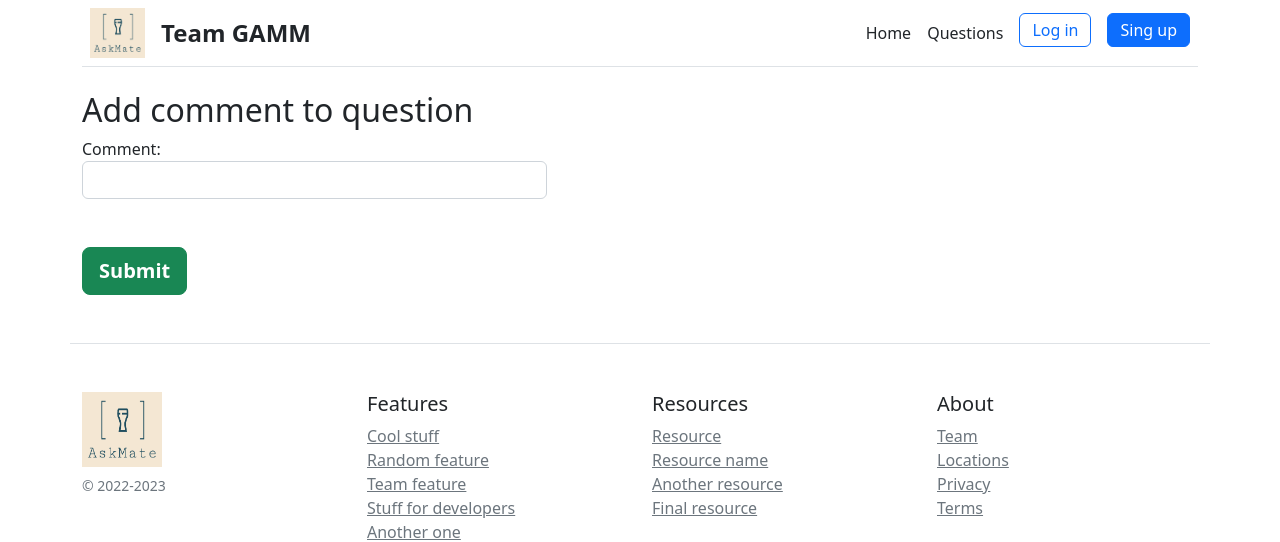
After one commit to wilk98/AskMate, a Flask app: page /question/1/new-comment in a window 1280 px wide. The commit adds this page. Shown: the top 542 px of the page. Run offline with Flask 2, Linux system fonts and the light colour scheme.

Commit message:
add comment to answer and question

```diff
--- a/server.py
+++ b/server.py
@@ -59,6 +59,21 @@ def add_new_answer(question_id):
                            message='')
 
 
+@app.route('/question/<question_id>/new-comment', methods=['POST', 'GET'])
+def add_comment_question(question_id):
+    ts_epoch = (int(time.time()))
+    comment_to_post = {}
+    if request.method == 'POST':
+        comment_to_post['submission_time'] = str(datetime.fromtimestamp(ts_epoch).strftime('%Y-%m-%d %H:%M:%S'))
+        comment_to_post['message'] = request.form['comment']
+        comment_to_post['edited_count'] = 0
+        comment_to_post['question_id'] = question_id
+        data_manager.post_comment_question(comment_to_post)
+
+        return redirect('/list')
+    return render_template('comment_question.html', question_id=question_id)
+
+
 @app.route('/answer/<answer_id>/new-comment', methods=['POST', 'GET'])
 def add_comment_answer(answer_id):
     ts_epoch = (int(time.time()))
@@ -68,10 +83,10 @@ def add_comment_answer(answer_id):
         comment_to_post['message'] = request.form['comment']
         comment_to_post['edited_count'] = 0
         comment_to_post['answer_id'] = answer_id
-        data_manager.post_comment(comment_to_post)
+        data_manager.post_comment_answer(comment_to_post)
 
         return redirect('/list')
-    return render_template('comment.html', answer_id=answer_id)
+    return render_template('comment_answer.html', answer_id=answer_id)
 
 
 
@@ -90,6 +105,7 @@ def add_comment_answer(answer_id):
 def display_question(question_id):
     question_to_show = data_manager.get_question(question_id)
     answers_to_show = data_manager.get_answers(question_id)
+    comment_to_show = data_manager.get_comment_question(question_id)
     tag_id = data_manager.get_tag_id(question_id)
     tag_list = [row["tag_id"] for row in tag_id]
     tags_to_show = []
@@ -104,14 +120,13 @@ def display_question(question_id):
             all_tags.append(i)
         else:
             all_tags.append(i)
-    return render_template('question_to_show.html', question=question_to_show[0], answers=answers_to_show, tag=all_tags)
+    return render_template('question_to_show.html', question=question_to_show[0], answers=answers_to_show,comment = comment_to_show, tag=all_tags)
 
 
 @app.route("/answer/<answer_id>")
 def display_answer(answer_id):
     answer_to_show = data_manager.get_answer(answer_id)
-    comment_to_show = data_manager.get_comment(answer_id)
-    print(comment_to_show)
+    comment_to_show = data_manager.get_comment_answer(answer_id)
     return render_template('answer_to_show.html', comment=comment_to_show, answer=answer_to_show[0])
 
 
--- /dev/null
+++ b/templates/comment_question.html
@@ -0,0 +1,17 @@
+{% extends 'base.html' %}
+
+{% block title %}
+    add comment to question
+{% endblock %}
+
+
+{% block body %}
+     <h2>Add comment to question</h2>
+         <form class="form-group col-lg-5" action="/question/{{question_id}}/new-comment" method="post">
+            <label>Comment: </label><br>
+             <input  class="form-control col-lg-6" type="text" name="comment"/><br>
+
+            <button type="submit" class="btn btn-success mt-4 btn-lg"><strong>Submit</strong></button>
+        </form>
+
+{% endblock %}
```
Also changed, not shown: data_manager.py (+25 -4 lines), templates/question_to_show.html (+10 -0 lines), templates/comment_answer.html (renamed from templates/comment.html).
